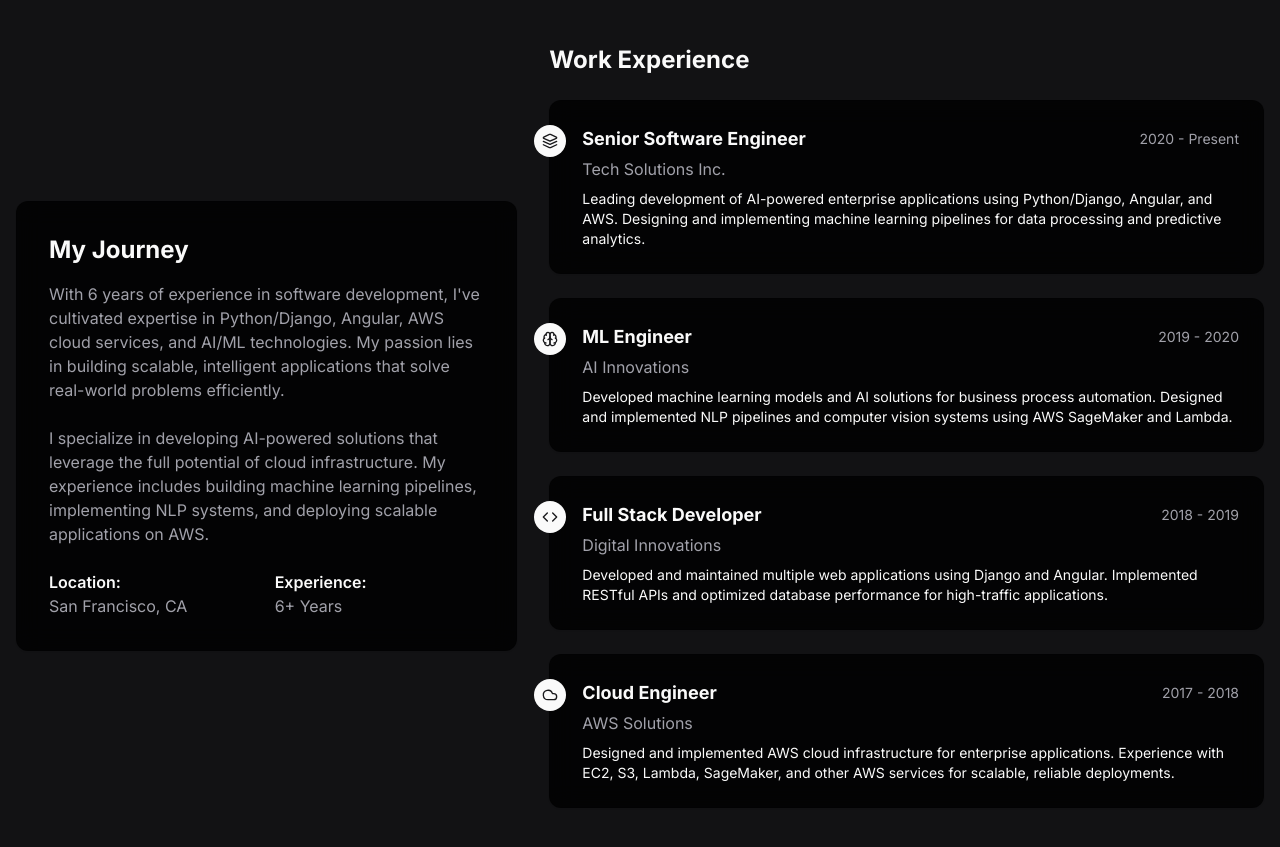
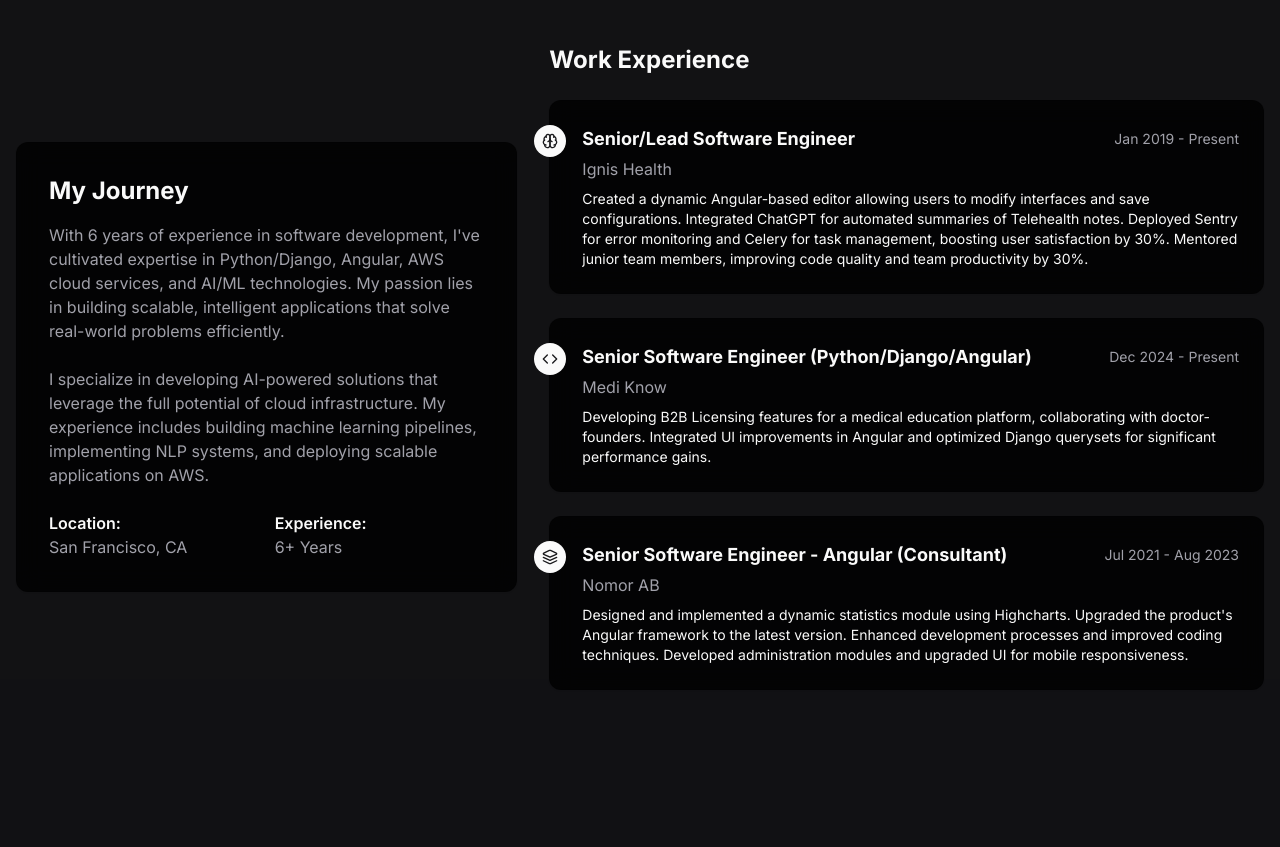
Before and after one commit to saeedarshad/tech-legacy-garden, a React (Vite) app: page / in a window 1280 px wide. Shown: the part 1100-1947 px from the top of the page. Built offline with nearby package versions, Linux system fonts and the light colour scheme.

Commit message:
Update work experience in About section
Replaced placeholder work experience with new entries for Ignis Health, Medi Know, and Nomor AB in the About section.

```diff
--- a/src/components/About.tsx
+++ b/src/components/About.tsx
@@ -15,32 +15,25 @@ const About = () => {
 
   const experienceItems: ExperienceItem[] = [
     {
-      title: "Senior Software Engineer",
-      company: "Tech Solutions Inc.",
-      period: "2020 - Present",
-      description: "Leading development of AI-powered enterprise applications using Python/Django, Angular, and AWS. Designing and implementing machine learning pipelines for data processing and predictive analytics.",
-      icon: <Layers size={16} />
-    },
-    {
-      title: "ML Engineer",
-      company: "AI Innovations",
-      period: "2019 - 2020",
-      description: "Developed machine learning models and AI solutions for business process automation. Designed and implemented NLP pipelines and computer vision systems using AWS SageMaker and Lambda.",
+      title: "Senior/Lead Software Engineer",
+      company: "Ignis Health",
+      period: "Jan 2019 - Present",
+      description: "Created a dynamic Angular-based editor allowing users to modify interfaces and save configurations. Integrated ChatGPT for automated summaries of Telehealth notes. Deployed Sentry for error monitoring and Celery for task management, boosting user satisfaction by 30%. Mentored junior team members, improving code quality and team productivity by 30%.",
       icon: <Brain size={16} />
     },
     {
-      title: "Full Stack Developer",
-      company: "Digital Innovations",
-      period: "2018 - 2019",
-      description: "Developed and maintained multiple web applications using Django and Angular. Implemented RESTful APIs and optimized database performance for high-traffic applications.",
+      title: "Senior Software Engineer (Python/Django/Angular)",
+      company: "Medi Know",
+      period: "Dec 2024 - Present",
+      description: "Developing B2B Licensing features for a medical education platform, collaborating with doctor-founders. Integrated UI improvements in Angular and optimized Django querysets for significant performance gains.",
       icon: <Code size={16} />
     },
     {
-      title: "Cloud Engineer",
-      company: "AWS Solutions",
-      period: "2017 - 2018",
-      description: "Designed and implemented AWS cloud infrastructure for enterprise applications. Experience with EC2, S3, Lambda, SageMaker, and other AWS services for scalable, reliable deployments.",
-      icon: <Cloud size={16} />
+      title: "Senior Software Engineer - Angular (Consultant)",
+      company: "Nomor AB",
+      period: "Jul 2021 - Aug 2023",
+      description: "Designed and implemented a dynamic statistics module using Highcharts. Upgraded the product's Angular framework to the latest version. Enhanced development processes and improved coding techniques. Developed administration modules and upgraded UI for mobile responsiveness.",
+      icon: <Layers size={16} />
     }
   ];
 
```
